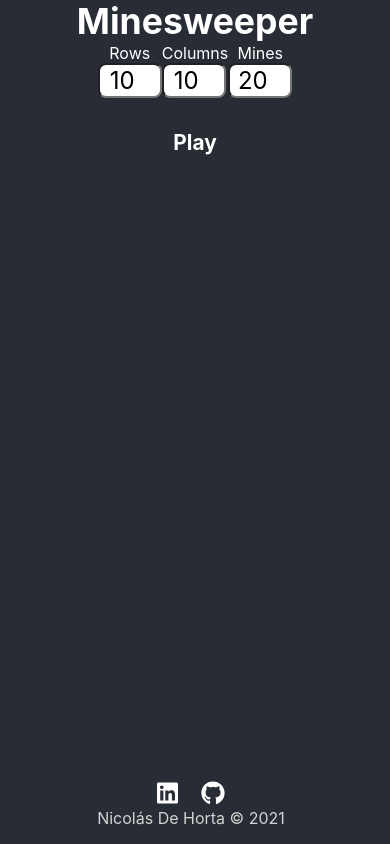
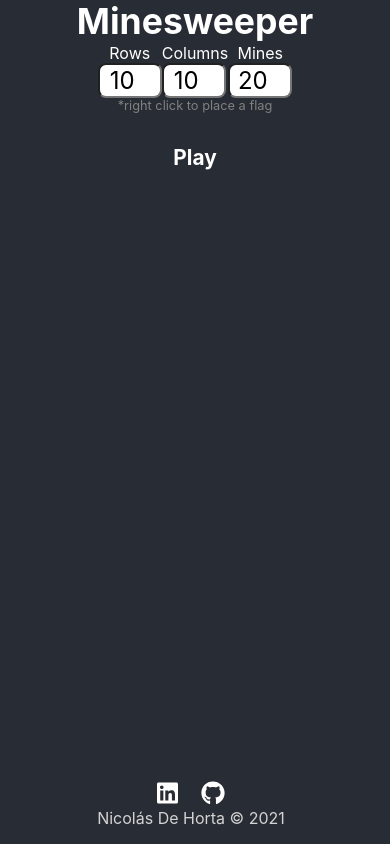
Before and after one commit to NicolasDeHorta/minesweeper, a React (Create React App) app: page / in a window 390 px wide. Built offline with nearby package versions, Linux system fonts and the light colour scheme.

Commit message:
added browser and mobile view for hint

```diff
--- a/package.json
+++ b/package.json
@@ -16,6 +16,7 @@
     "@types/react": "^17.0.38",
     "@types/react-dom": "^17.0.11",
     "react": "^17.0.2",
+    "react-device-detect": "^2.1.2",
     "react-dom": "^17.0.2",
     "react-scripts": "5.0.0",
     "typescript": "^4.5.4",
--- a/src/components/home/Home.tsx
+++ b/src/components/home/Home.tsx
@@ -1,5 +1,6 @@
 import React, {useState, useEffect} from 'react';
 import { Board } from '../board/Board';
+import {BrowserView, MobileView} from 'react-device-detect'
 import { library } from '@fortawesome/fontawesome-svg-core'
 import { FontAwesomeIcon } from '@fortawesome/react-fontawesome'
 import { faFacebook, faGithub, faLinkedin } from '@fortawesome/free-brands-svg-icons'
@@ -34,7 +35,15 @@ const [qtyMines, setQtyMines] = useState(20)
                 <div className="singleInput">Rows <input type="number" value={rows} min={1} onChange={handleRowsInput}/></div>
                 <div>Columns <input type="number" value={cols} min={1} onChange={handleColsInput}/></div>
                 <div>Mines <input type="number" value={qtyMines} min={1} onChange={handleMinesInput}/></div>
+
             </div>
+            <MobileView>
+                <p className="hintText">* hold to place a flag</p>
+            </MobileView>
+            <BrowserView>
+                <p className="hintText">*right click to place a flag</p>
+            </BrowserView>
+
         </div>
     <Board key={`r${rows}c${cols}m${qtyMines}`} rows={rows} cols={cols} qtyMines={qtyMines}/>
     </div>
--- a/src/components/home/home.css
+++ b/src/components/home/home.css
@@ -11,7 +11,6 @@
     padding: 0 2rem;
     display: flex;
     flex-direction: row;
-    padding-bottom: 2rem
 }
 
 .inputs div {
@@ -26,6 +25,12 @@
     width: 4rem;
     font-size: 1.5rem;
     text-align: center;
+}
+
+.hintText {
+    font-size: 0.8rem;
+    color: gray;
+    padding-bottom: 2rem
 }
 
 .bottomBoardText {
```
Also changed, not shown: 1 other file (tests, documents, lock files or other folders).
